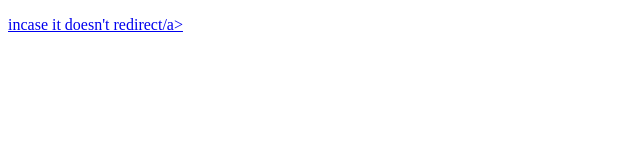
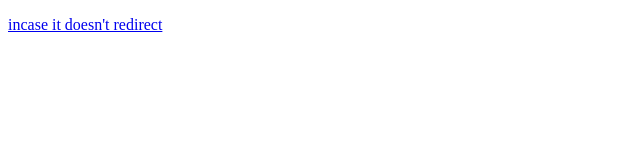
Before and after one commit to sillynilah/test, a plain HTML site: page index.html in a window 1280 px wide. Shown: the full height of the page, 0-640 px from the left. Drawn offline with Linux system fonts and the light colour scheme.

Commit message:
Update index.html

```diff
--- a/index.html
+++ b/index.html
@@ -2,6 +2,6 @@
 <html>
     <body>
         <meta http-equiv="refresh" content="0; url="https://sillynilah.github.io/test/home.html" />
-        <p><a href="https://sillynilah.github.io/test/home.html">incase it doesn't redirect/a></p
+        <p><a href="https://sillynilah.github.io/test/home.html">incase it doesn't redirect</a></p>
     </body>
 </html>
```
